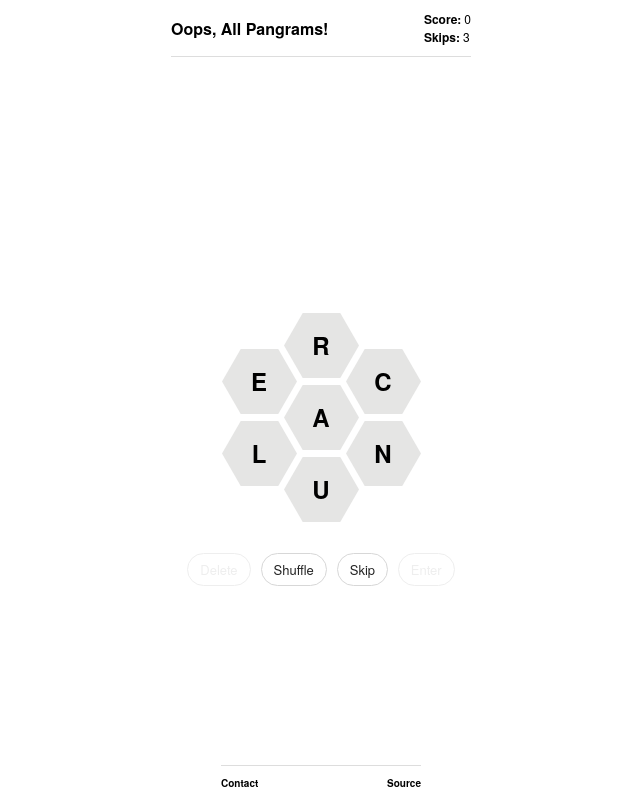
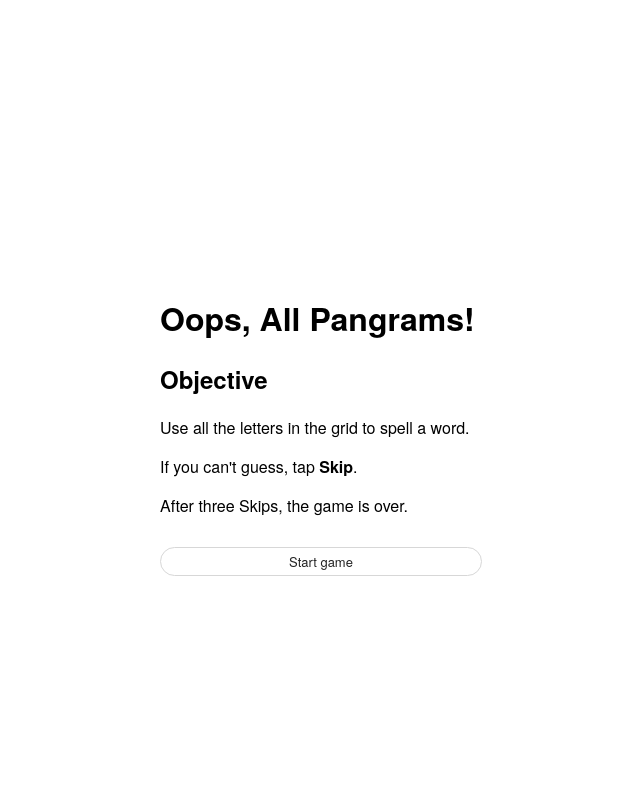
Before and after one commit to Meandmybadself/oops-all-pangrams, a React (Vite) app: page / in a window 1280 px wide. Shown: the whole page, without its empty margins (319-959 px from the left). Built offline with nearby package versions, Linux system fonts and the light colour scheme.

Commit message:
Adds instruction screen

```diff
--- a/package.json
+++ b/package.json
@@ -11,6 +11,7 @@
   "license": "ISC",
   "dependencies": {
     "classnames": "^2.3.1",
+    "js-cookie": "^3.0.1",
     "lodash": "^4.17.21",
     "react": "^17.0.2",
     "react-dom": "^17.0.2"
--- a/src/App.jsx
+++ b/src/App.jsx
@@ -2,6 +2,7 @@ import React, { Fragment, useCallback, useEffect, useState } from 'react';
 import words from './words';
 import { shuffle, uniq } from 'lodash'
 import cn from 'classnames';
+import Cookies from 'js-cookie';
 
 export default () => {
     const [inputWord, setInputWord] = useState('');
@@ -14,6 +15,7 @@ export default () => {
     const [messageType, setMessageType] = useState();
     const [selectedLetters, setSelectedLetters] = useState([]);
     const [showEndOfGame, setShowEndOfGame] = useState(false);
+    const [showInstructions, setShowInstructions] = useState(!Cookies.get('instructions'));
 
     const shuffleLetters = useCallback(() => {
         document.querySelectorAll('.letter').forEach(letter => letter.classList.add('hidden'))
@@ -91,10 +93,12 @@ export default () => {
     return (
         <Fragment>
 
+            {!showInstructions && (
                 <header>
                     <div id='title'>
                         Oops, All Pangrams!
                     </div>
+
                     <div className='row'>
                         <div className='kv'>
                             <label>Score:</label>
@@ -105,13 +109,27 @@ export default () => {
                             <span>{skips}</span>
                         </div>
                     </div>
+                </header>
+            )}
 
-            </header>
-            {showEndOfGame && (<div id='endGame'>
+            {showInstructions && <div className='overlay overlay--instructions'>
+                <div>
+                    <h1>Oops, All Pangrams!</h1>
+                    <h2>Objective</h2>
+                    <p>Use all the letters in the grid to spell a word.</p>
+                    <p>If you can't guess, tap <b>Skip</b>.</p>
+                    <p>After three Skips, the game is over.</p>
+                    <div className={'button'} onClick={() => {
+                        Cookies.set('instructions', 'true')
+                        setShowInstructions(false)
+                    }}>Start game</div>
+                </div>
+            </div>}
+            {showEndOfGame && (<div id='overlay overlay--endGame'>
                 <div id='title'>Game Over</div>
                 <p>Your score was:</p>
                 <div id='score'>{round}</div>
-                <div id='try-again' onClick={() => retry()}>Try again</div>
+                <div className='button' id='try-again' onClick={() => retry()}>Try again</div>
             </div>)}
 
             <div id='messageHolder'>
@@ -121,18 +139,18 @@ export default () => {
             <div id='letters'>
                 {randomWordLetters.map((letter, index) => <Letter key={index} letter={letter} selectedLetters={selectedLetters} onClick={() => setInputWord(inputWord + letter)} />)}
             </div>
-            <ul id='actions'>
-                <li className={cn('action', 'action--delete', { 'action--disabled': !inputWord?.length })} onClick={() => setInputWord(inputWord.slice(0, -1))}>Delete</li>
-                <li className={cn('action', 'action--shuffle')} onClick={() => shuffleLetters()}>Shuffle</li>
-
-                {!!skips && <li className={cn('action', 'action--skip')} onClick={() => skip()}>Skip</li>}
-                {!skips && <li className={cn('action', 'action--skip')} onClick={() => end()}>End</li>}
-                <li className={cn('action', 'action--enter', { 'action--disabled': selectedLetters.length < 7 })} onClick={() => checkWord()}>Enter</li>
-            </ul>
+            <div id='actions'>
+                <div className={cn('button', 'action', 'action--delete', { 'disabled': !inputWord?.length })} onClick={() => setInputWord(inputWord.slice(0, -1))}>Delete</div>
+                <div className={cn('button', 'action', 'action--shuffle')} onClick={() => shuffleLetters()}>Shuffle</div>
+                {!!skips && <div className={cn('button', 'action', 'action--skip')} onClick={() => skip()}>Skip</div>}
+                {!skips && <div className={cn('button', 'action', 'action--skip')} onClick={() => end()}>End</div>}
+                <div className={cn('button', 'action', 'action--enter', { 'disabled': selectedLetters.length < 7 })} onClick={() => checkWord()}>Enter</div>
+            </div>
 
             <footer>
                 <ul>
                     <li><a href='mailto:me@meandmybadself.com'>Contact</a></li>
+                    <li><a href='#' onClick={() => setShowInstructions(true)}>Instructions</a></li>
                     <li><a href='https://github.com/meandmybadself/oops-all-pangrams'>Source</a></li>
                 </ul>
             </footer>
--- a/src/styles.scss
+++ b/src/styles.scss
@@ -4,6 +4,11 @@ $letterSize: 24px;
 
 .noselect {
     user-select: none;
+}
+
+@mixin w() {
+    max-width: 400px;
+    min-width: 300px;
 }
 
 html,
@@ -49,8 +54,7 @@ div.message {
 
 header,
 footer {
-    max-width: 400px;
-    min-width: 300px;
+    @include w();
 }
 
 header {
@@ -85,7 +89,7 @@ footer {
         border-top: 1px solid #ddd;
         margin-top: 10px;
         padding-top: 10px;
-        width: 200px;
+        width: 100%;
         justify-content: space-between;
         font-size: 10px;
         a,
@@ -193,9 +197,31 @@ footer {
     }
 }
 
-ul#actions {
+.button {
+    border: none;
+    font-size: 13px;
+    padding: 4px 10px;
+    border-radius: 20px;
+    color: #222;
+    cursor: pointer;
+    transition: background 0.3s ease-out, border 0.3s ease-out;
+    text-align: center;
+    border: 1px solid #d7d7d7;
+    &.disabled {
+        color: #eee;
+        border: 1px solid #eee;
+        pointer-events: none;
+    }
+    &:hover {
+        background: #f5f5f5;
+    }
+}
+
+div#actions {
+    @include w();
     display: flex;
     flex-direction: row;
+    justify-content: space-between;
     align-items: center;
     @extend .noselect;
     .action:focus {
@@ -206,50 +232,39 @@ ul#actions {
         color: #222;
         cursor: pointer;
     }
-    .action {
-        @extend .noselect;
-        border: 1px solid #d7d7d7;
-        font-size: 13px;
-        padding: 6px 12px;
-        border-radius: 20px;
-        color: #222;
-        cursor: pointer;
-        transition: background 0.3s ease-out, border 0.3s ease-out;
-        text-align: center;
-        &--disabled {
-            color: #eee;
-            border: 1px solid #eee;
-            pointer-events: none;
-        }
-        &--skip {
-            width: 25px;
-        }
-        &:hover {
-            background: #f5f5f5;
-        }
-        &:not(&:last-child) {
-            margin-right: 10px;
-        }
-    }
 }
 
-#endGame {
+.overlay {
     position: absolute;
     z-index: 2;
     left: 0;
     right: 0;
     bottom: 0;
     top: 50px;
-    background: #222;
     display: flex;
     flex-direction: column;
     align-items: center;
     justify-content: center;
-    color: #eee;
+
     #title {
         font-size: 1.5em;
         font-weight: bold;
     }
+    &--instructions {
+        background: #fff;
+        div {
+            max-width: 500px;
+            min-width: 300px;
+        }
+        .button {
+            margin-top: 30px;
+        }
+    }
+
+    &--endGame {
+        background: #222;
+        color: #eee;
+
         #score {
             font-size: 3.5em;
             font-weight: bold;
@@ -258,12 +273,7 @@ ul#actions {
         #try-again {
             margin-top: 20px;
             background-color: #eee;
-        font-size: 13px;
-        padding: 6px 12px;
-        border-radius: 20px;
             color: #222;
-        cursor: pointer;
-        transition: background 0.3s ease-out, border 0.3s ease-out;
-        text-align: center;
         }
     }
+}
```
Also changed, not shown: 2 other files (tests, documents, lock files or other folders). Lines whose indentation alone changed are shown as unchanged.
